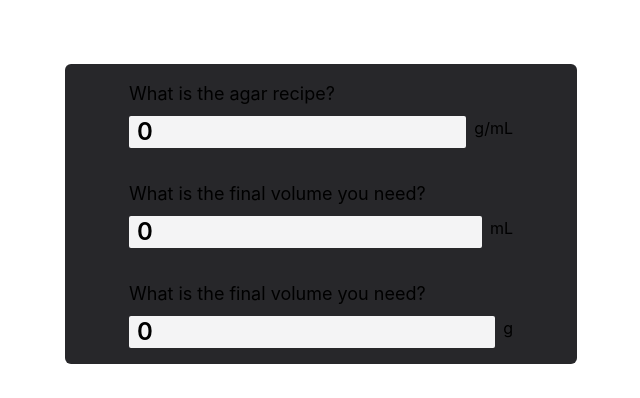
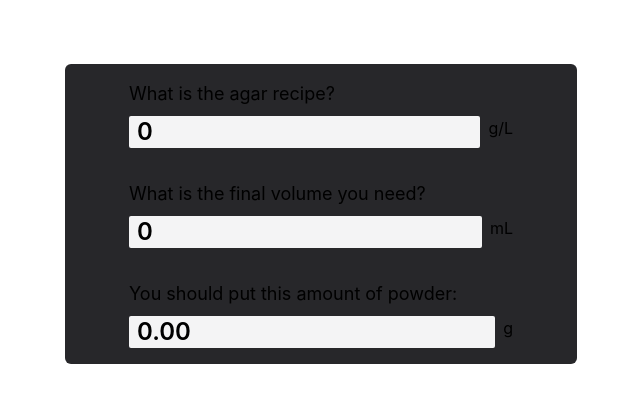
Before and after one commit to JNer1/lab-calculator, a Next.js app: page / in a window 1280 px wide. Shown: the top 398 px of the page, without its empty margins (319-959 px from the left). Built offline with nearby package versions, Linux system fonts and the light colour scheme.

Commit message:
fix: correct some text and typos.
Correct spelling of concentration in useEffect.

Extract formula for getting mass into a constant.

Correct unit for agar recipe.

Change text for the answer block.

```diff
--- a/components/Calculator.tsx
+++ b/components/Calculator.tsx
@@ -14,11 +14,13 @@ const Calculator = () => {
   };
 
   useEffect(() => {
-    const conectration = parseFloat(recipeValue) || 0;
+    const concentration = parseFloat(recipeValue) || 0;
     const finalvol = parseFloat(volumeValue) || 0;
 
+    const getMassFormula = (concentration * finalvol) / 1000;
+
     const getMassValue = () => {
-      setMassValue(((conectration * finalvol) / 1000).toString());
+      setMassValue(getMassFormula.toFixed(2).toString());
     };
 
     getMassValue();
@@ -35,7 +37,7 @@ const Calculator = () => {
             onChange={handleRecipeChange}
             className="w-full rounded-sm bg-zinc-100 px-2 text-2xl font-semibold text-black "
           />
-          <span>g/mL</span>
+          <span>g/L</span>
         </div>
       </div>
       <div className="flex flex-col gap-2">
@@ -51,7 +53,7 @@ const Calculator = () => {
         </div>
       </div>
       <div className="flex flex-col gap-2">
-        <p className="text-lg">What is the final volume you need?</p>
+        <p className="text-lg">You should put this amount of powder:</p>
         <div className="flex gap-2">
           <input
             readOnly
```
